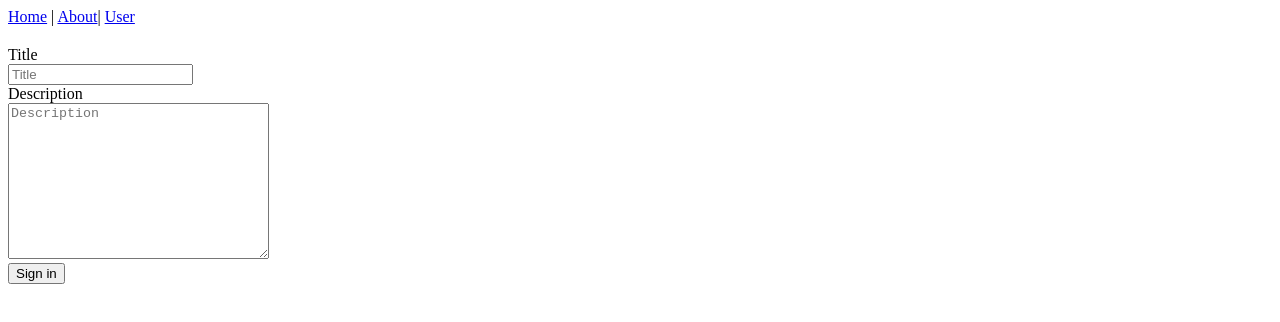
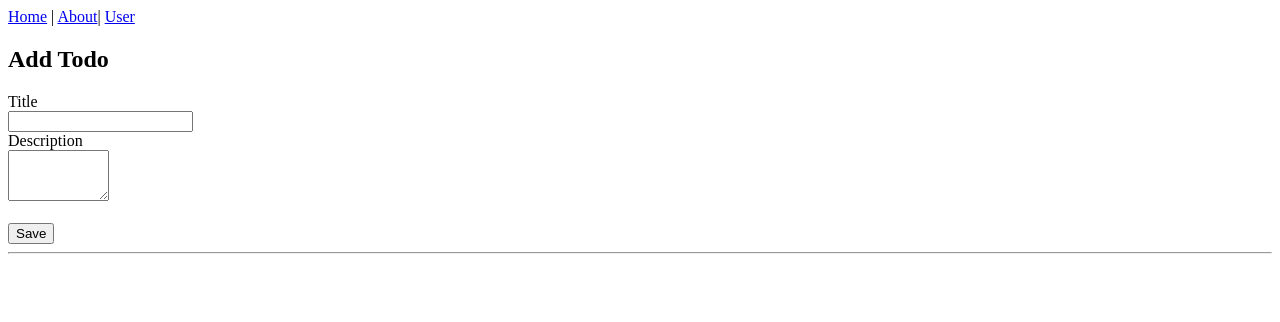
Before and after one commit to dzgntutar/vuejs-workshop-with-nodejs, a Vue app in the folder ui/: page / in a window 1280 px wide. Shown: the top 322 px of the page. Built offline with nearby package versions, Linux system fonts and the light colour scheme; the HTML template or start-up script is replaced by a standard one.

Commit message:
todo list component

```diff
--- a/ui/src/components/todo/todoForm.vue
+++ b/ui/src/components/todo/newTodo.vue
@@ -1,14 +1,10 @@
 <template>
   <form @submit.prevent="SaveTodo()">
+    <h2 class="text-center">Add Todo</h2>
     <div class="form-group">
       <label for="title" class="col-sm-2 col-form-label">Title</label>
       <div class="col-sm-10">
-        <input
-          type="text"
-          class="form-control"
-          id="title"
-          placeholder="Title"
-        />
+        <input type="text" class="form-control" id="title" />
       </div>
     </div>
     <div class="form-group">
@@ -18,14 +14,14 @@
       <div class="col-sm-10">
         <textarea
           id="description"
-          cols="30"
-          rows="10"
+          cols="10"
+          rows="3"
           class="form-control"
-          placeholder="Description"
         ></textarea>
       </div>
     </div>
-    <button type="submit" class="btn btn-primary btn-sm">Sign in</button>
+    <br />
+    <button type="submit" class="btn btn-primary btn-sm">Save</button>
   </form>
 </template>
 
--- a/ui/src/components/views/homeView.vue
+++ b/ui/src/components/views/homeView.vue
@@ -3,13 +3,14 @@
     <div class="body">
       <div class="col-md-6 offset-md-3">
         <app-todo-form></app-todo-form>
+        <hr />
       </div>
     </div>
   </div>
 </template>
 
 <script>
-import todoForm from "../todo/todoForm";
+import todoForm from "../todo/newTodo";
 export default {
   //name: "homeView",
   components: { appTodoForm: todoForm },
```
Also changed, not shown: ui/src/components/todo/todos.vue (added).
